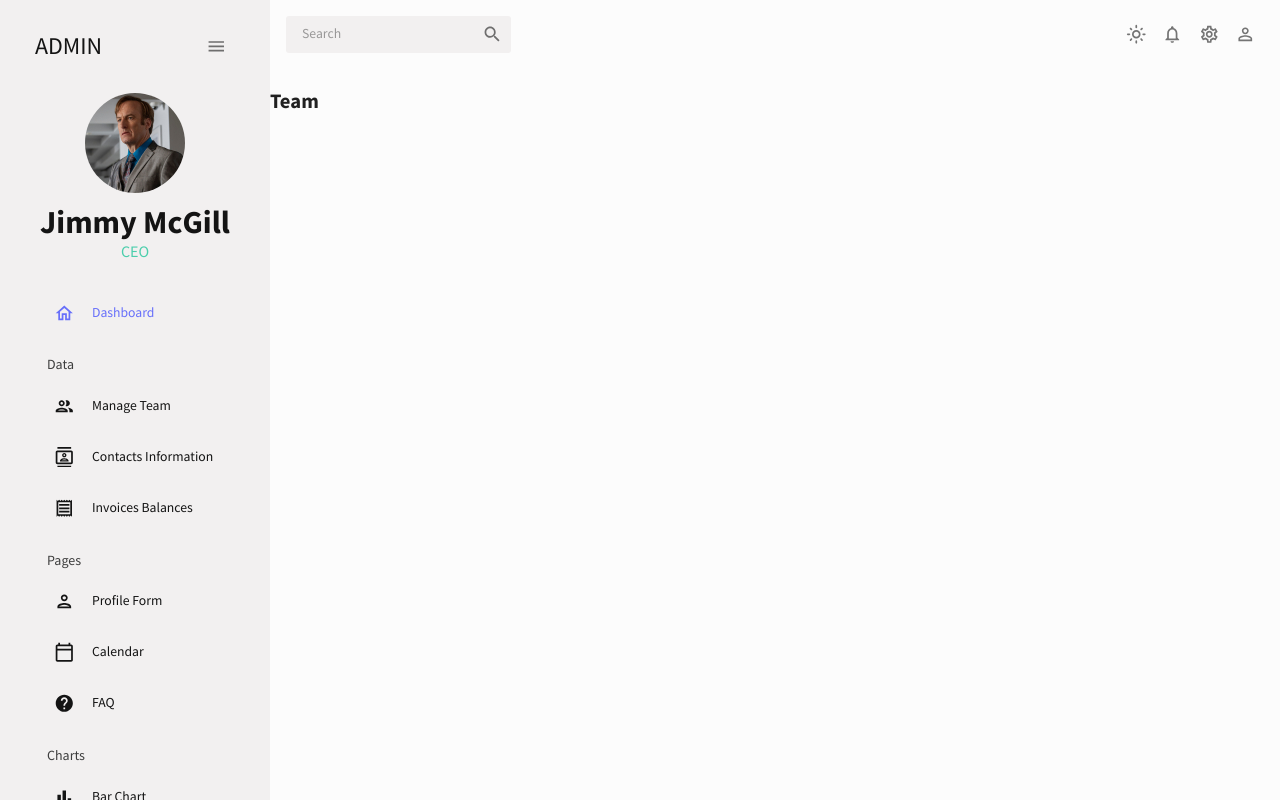
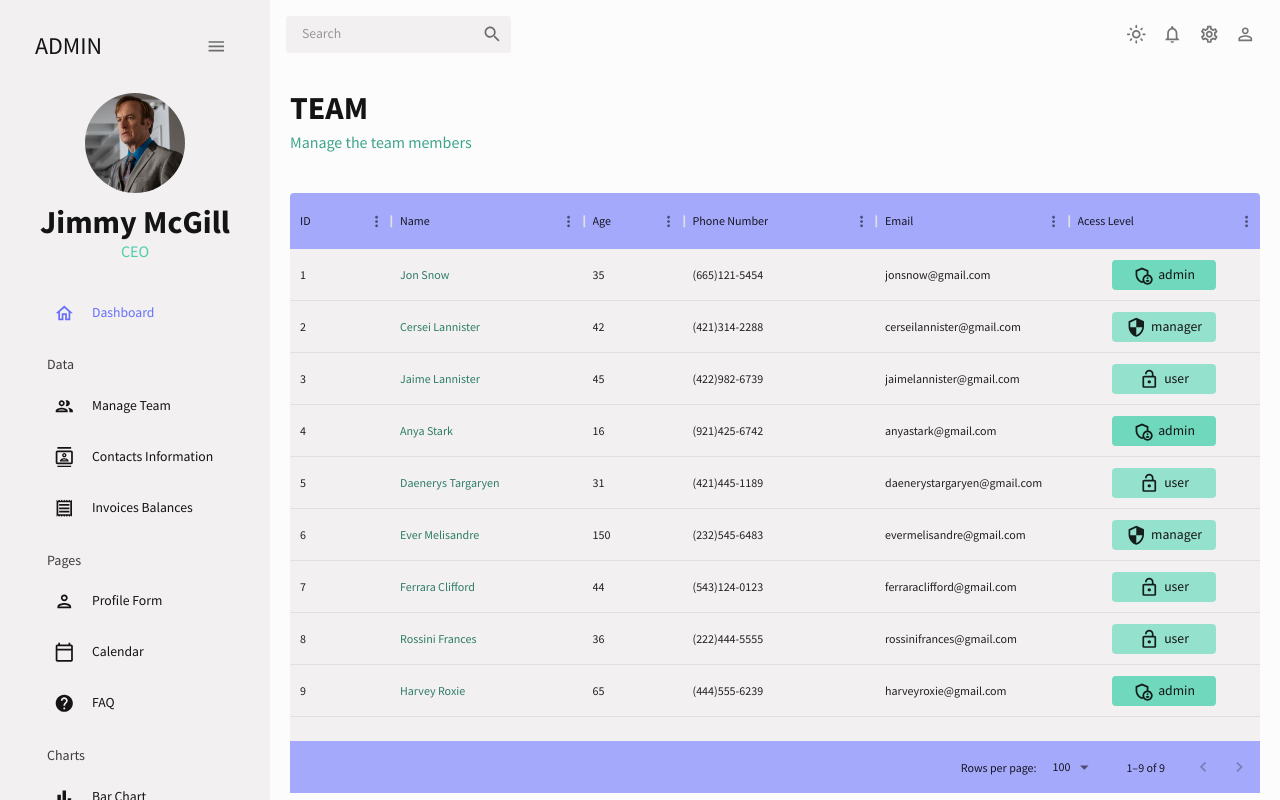
Before and after one commit to MarvelB/admin-dashboard, a React (Create React App) app: page /team in a window 1280 px wide. Built offline with nearby package versions, Linux system fonts and the light colour scheme.

Commit message:
finished working on the teams page

```diff
--- a/src/pages/Team/Team.tsx
+++ b/src/pages/Team/Team.tsx
@@ -1,10 +1,103 @@
+import { Box, Typography, useTheme } from "@mui/material";
+import { DataGrid, GridColDef } from "@mui/x-data-grid";
+import {
+    AdminPanelSettingsOutlined,
+    LockOpenOutlined,
+    SecurityOutlined,
+} from "@mui/icons-material";
+import { tokens } from "theme";
+import Header from "components/Header/Header";
+import { mockDataTeam } from "data/mockData";
+import { TeamMemberModel } from "types";
+
 interface TeamProps {}
 
 const Team = ({}: TeamProps) => {
+    const theme = useTheme();
+    const colors = tokens(theme.palette.mode);
+
+    const columns: GridColDef<TeamMemberModel, any, any>[] = [
+        { field: "id", headerName: "ID" },
+        {
+            field: "name",
+            headerName: "Name",
+            flex: 1,
+            cellClassName: "name-column--cell",
+        },
+        {
+            field: "age",
+            headerName: "Age",
+            type: "number",
+            align: "left",
+            headerAlign: "left",
+        },
+        {
+            field: "phone",
+            headerName: "Phone Number",
+            flex: 1,
+        },
+        {
+            field: "email",
+            headerName: "Email",
+            flex: 1,
+        },
+        {
+            field: "access",
+            headerName: "Acess Level",
+            flex: 1,
+            renderCell: ({ row: { access } }) => (
+                <Box
+                    width="60%"
+                    margin="0 auto"
+                    p="5px"
+                    display="flex"
+                    justifyContent="center"
+                    sx={{
+                        backgroundColor:
+                            access === "admin"
+                                ? colors.greenAccent[600]
+                                : colors.greenAccent[700],
+                    }}
+                    borderRadius="4px"
+                >
+                    {access === "admin" && <AdminPanelSettingsOutlined />}
+                    {access === "manager" && <SecurityOutlined />}
+                    {access === "user" && <LockOpenOutlined />}
+
+                    <Typography color={colors.grey[100]} sx={{ ml: "5px" }}>
+                        {access}
+                    </Typography>
+                </Box>
+            ),
+        },
+    ];
+
     return (
-        <div>
-            <h2>Team</h2>
-        </div>
+        <Box m="20px">
+            <Header title="TEAM" subTitle="Manage the team members" />
+            <Box
+                m="40px 0 0 0"
+                height="75vh"
+                sx={{
+                    "& .MuiDataGrid-root": { border: "none" },
+                    "& .MuiDataGrid-virtualScroller": {
+                        backgroundColor: colors.primary[400],
+                    },
+                    "& .MuiDataGrid-columnHeaders": {
+                        backgroundColor: colors.blueAccent[700],
+                        borderBottom: "none",
+                    },
+                    "& .MuiDataGrid-footerContainer": {
+                        borderTop: "none",
+                        backgroundColor: colors.blueAccent[700],
+                    },
+                    "& .name-column--cell": { color: colors.greenAccent[300] },
+                    "& .MuiDataGrid-cell": { borderBottom: "none" },
+                }}
+            >
+                <DataGrid rows={mockDataTeam} columns={columns} />
+            </Box>
+        </Box>
     );
 };
 
```
